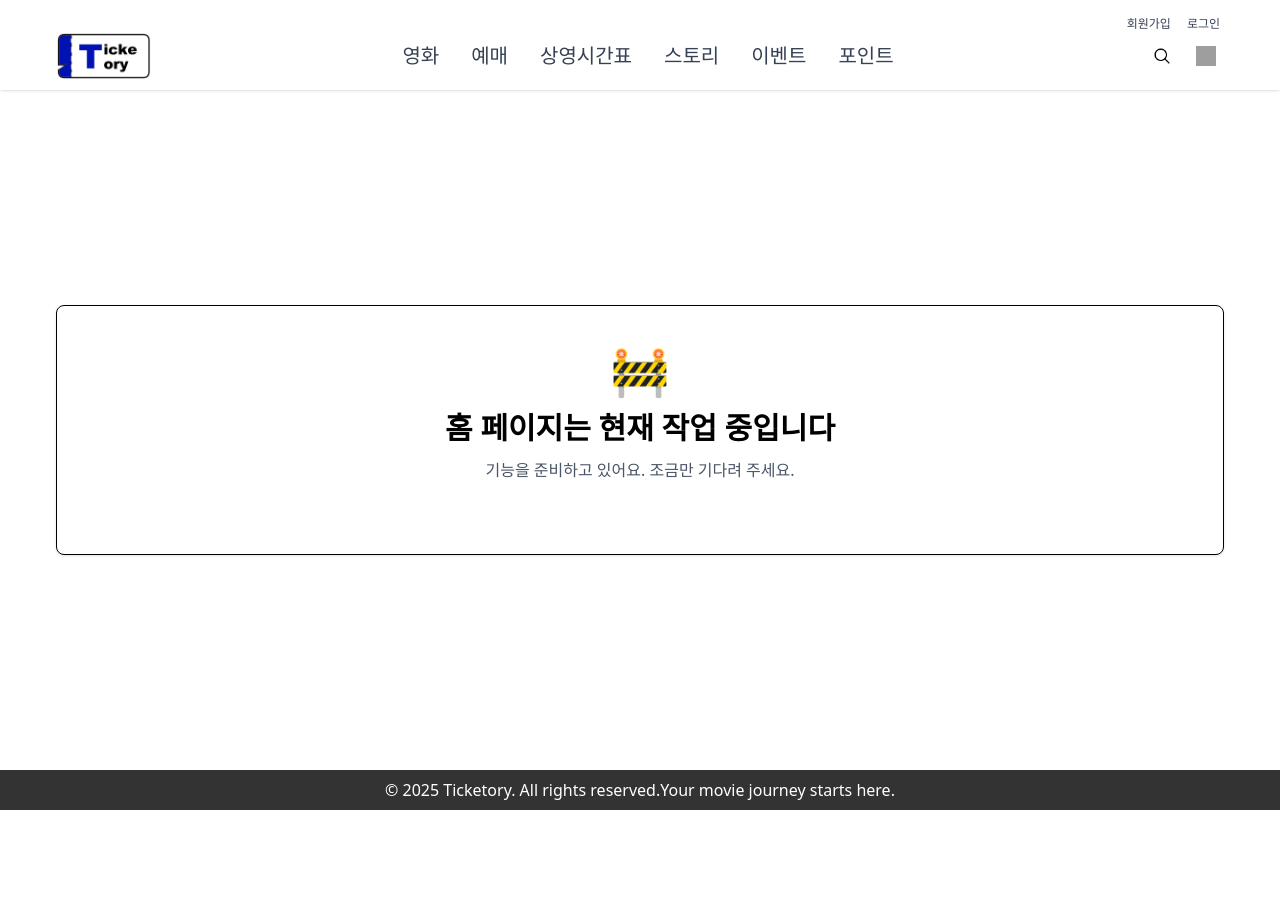
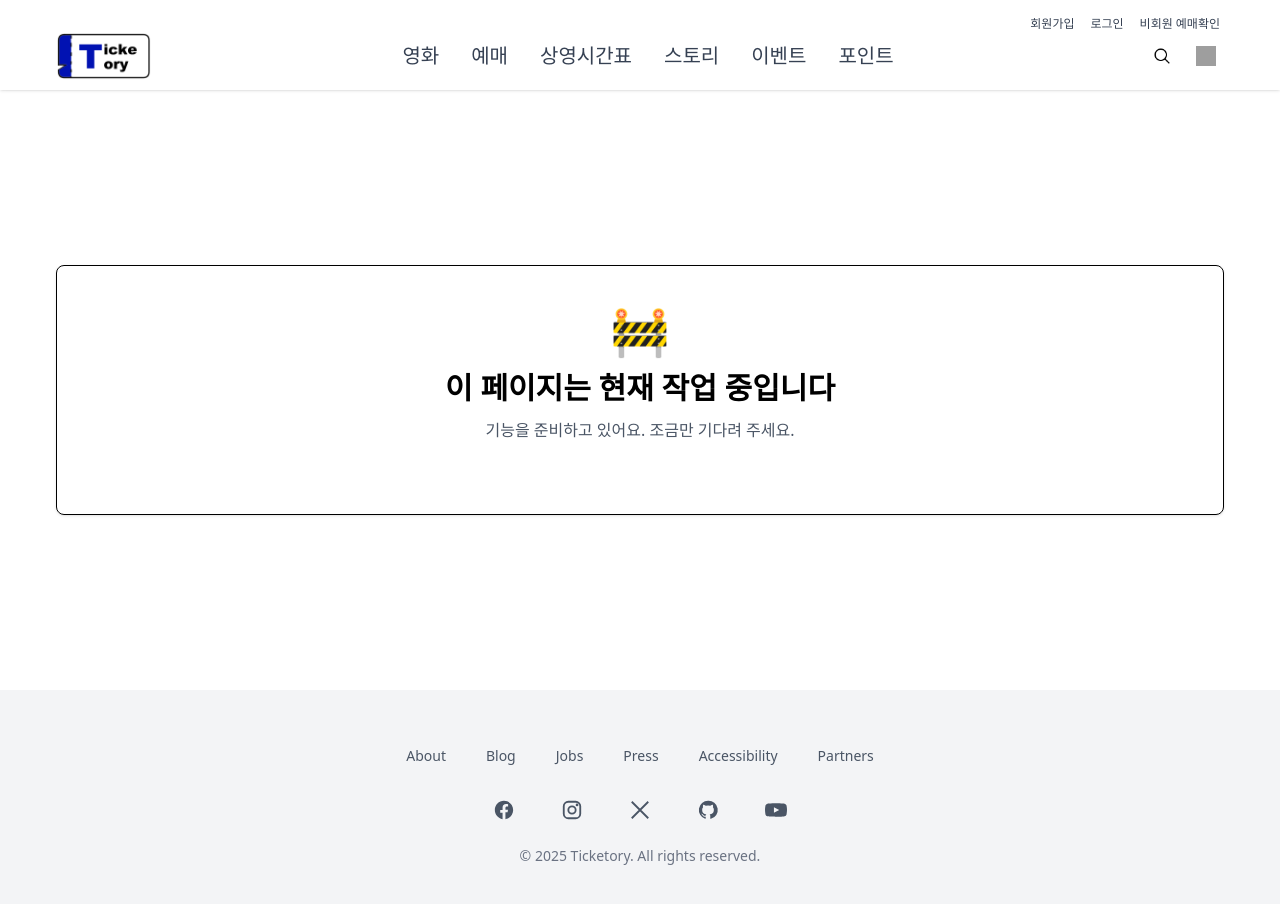
Before and after one commit to sjyun0507/ticketory_frontend, a React (Vite) app: page / in a window 1280 px wide. Shown: the top 904 px of the page. Before the commit the page ends 810 px from the top, so only its background shows below. Built offline with nearby package versions, Linux system fonts and the light colour scheme; no server answers; grey boxes are pictures that could not be loaded.

Commit message:
0815_6_css수정

```diff
--- a/src/components/Footer.css
+++ /dev/null
@@ -1,13 +0,0 @@
-.footer {
-    bottom: 0;
-    left: 0;
-    width: 100%;
-    height: 40px;
-    background-color: #333;
-    color: white;
-    display: flex;
-    align-items: center;
-    justify-content: center;
-    z-index: 1000;
-    margin-top: auto;
-}
--- a/src/components/Footer.jsx
+++ b/src/components/Footer.jsx
@@ -1,14 +1,54 @@
-// Footer.js
 import React from 'react';
-import './Footer.css';
 
 const Footer = () => {
-    return (
-        <footer className="footer">
-            <p>&copy; {new Date().getFullYear()} Ticketory. All rights reserved.</p>
-            <p className="footer-tagline">Your movie journey starts here.</p>
-        </footer>
-    );
+  const year = new Date().getFullYear();
+  return (
+    <footer className="py-14 px-4 text-center bg-gray-100">
+      {/* Top links */}
+      <nav className="flex justify-center gap-10 flex-wrap mb-6" aria-label="Footer">
+        <a href="#" className="text-gray-600 text-sm font-medium hover:text-gray-900 transition-colors">About</a>
+        <a href="#" className="text-gray-600 text-sm font-medium hover:text-gray-900 transition-colors">Blog</a>
+        <a href="#" className="text-gray-600 text-sm font-medium hover:text-gray-900 transition-colors">Jobs</a>
+        <a href="#" className="text-gray-600 text-sm font-medium hover:text-gray-900 transition-colors">Press</a>
+        <a href="#" className="text-gray-600 text-sm font-medium hover:text-gray-900 transition-colors">Accessibility</a>
+        <a href="#" className="text-gray-600 text-sm font-medium hover:text-gray-900 transition-colors">Partners</a>
+      </nav>
+
+      {/* Social icons */}
+      <div className="flex justify-center gap-7 my-4" aria-label="Social links">
+        <a href="#" aria-label="Facebook" className="inline-flex w-10 h-10 items-center justify-center rounded-full text-gray-600 hover:text-gray-900 hover:bg-gray-100 transition transform hover:-translate-y-0.5">
+          <svg viewBox="0 0 24 24" fill="none" xmlns="http://www.w3.org/2000/svg" className="w-[22px] h-[22px]" aria-hidden="true">
+            <path d="M22 12.06C22 6.49 17.52 2 11.95 2S2 6.49 2 12.06c0 5.01 3.66 9.16 8.44 9.94v-7.03H7.9v-2.91h2.54V9.41c0-2.51 1.5-3.9 3.79-3.9 1.1 0 2.25.2 2.25.2v2.47h-1.27c-1.25 0-1.64.78-1.64 1.58v1.9h2.79l-.45 2.91h-2.34V22c4.78-.78 8.44-4.93 8.44-9.94Z" fill="currentColor"/>
+          </svg>
+        </a>
+        <a href="#" aria-label="Instagram" className="inline-flex w-10 h-10 items-center justify-center rounded-full text-gray-600 hover:text-gray-900 hover:bg-gray-100 transition transform hover:-translate-y-0.5">
+          <svg viewBox="0 0 24 24" xmlns="http://www.w3.org/2000/svg" fill="none" className="w-[22px] h-[22px]" aria-hidden="true">
+            <rect x="3" y="3" width="18" height="18" rx="5" stroke="currentColor" strokeWidth="2"/>
+            <circle cx="12" cy="12" r="4" stroke="currentColor" strokeWidth="2"/>
+            <circle cx="17.5" cy="6.5" r="1.5" fill="currentColor"/>
+          </svg>
+        </a>
+        <a href="#" aria-label="X" className="inline-flex w-10 h-10 items-center justify-center rounded-full text-gray-600 hover:text-gray-900 hover:bg-gray-100 transition transform hover:-translate-y-0.5">
+          <svg viewBox="0 0 24 24" xmlns="http://www.w3.org/2000/svg" fill="none" className="w-[22px] h-[22px]" aria-hidden="true">
+            <path d="M3 3l18 18M21 3L3 21" stroke="currentColor" strokeWidth="2"/>
+          </svg>
+        </a>
+        <a href="#" aria-label="GitHub" className="inline-flex w-10 h-10 items-center justify-center rounded-full text-gray-600 hover:text-gray-900 hover:bg-gray-100 transition transform hover:-translate-y-0.5">
+          <svg viewBox="0 0 24 24" xmlns="http://www.w3.org/2000/svg" fill="currentColor" className="w-[22px] h-[22px]" aria-hidden="true">
+            <path d="M12 2a10 10 0 00-3.16 19.48c.5.09.68-.22.68-.49 0-.24-.01-.87-.01-1.71-2.78.61-3.37-1.19-3.37-1.19-.45-1.15-1.11-1.46-1.11-1.46-.9-.61.07-.6.07-.6 1 .07 1.53 1.04 1.53 1.04.89 1.53 2.34 1.09 2.91.83.09-.65.35-1.09.64-1.34-2.22-.26-4.55-1.11-4.55-4.93 0-1.09.39-1.98 1.03-2.68-.1-.25-.45-1.28.1-2.67 0 0 .84-.27 2.75 1.02a9.6 9.6 0 015 0c1.91-1.29 2.75-1.02 2.75-1.02.55 1.39.2 2.42.1 2.67.64.7 1.03 1.59 1.03 2.68 0 3.83-2.33 4.67-4.56 4.92.36.31.68.92.68 1.86 0 1.34-.01 2.42-.01 2.75 0 .27.18.59.69.49A10 10 0 0012 2z"/>
+          </svg>
+        </a>
+        <a href="#" aria-label="YouTube" className="inline-flex w-10 h-10 items-center justify-center rounded-full text-gray-600 hover:text-gray-900 hover:bg-gray-100 transition transform hover:-translate-y-0.5">
+          <svg viewBox="0 0 24 24" xmlns="http://www.w3.org/2000/svg" fill="currentColor" className="w-[22px] h-[22px]" aria-hidden="true">
+            <path d="M23.5 7.2a3 3 0 00-2.12-2.12C19.6 4.5 12 4.5 12 4.5s-7.6 0-9.38.58A3 3 0 00.5 7.2 31.3 31.3 0 000 12a31.3 31.3 0 00.5 4.8 3 3 0 002.12 2.12C4.4 19.5 12 19.5 12 19.5s7.6 0 9.38-.58a3 3 0 002.12-2.12A31.3 31.3 0 0024 12a31.3 31.3 0 00-.5-4.8zM9.75 15.02V8.98L15.5 12l-5.75 3.02z"/>
+          </svg>
+        </a>
+      </div>
+
+      {/* Copyright */}
+      <p className="text-gray-500 text-sm mt-2">© {year} Ticketory. All rights reserved.</p>
+    </footer>
+  );
 };
 
 export default Footer;
--- a/src/components/Header.jsx
+++ b/src/components/Header.jsx
@@ -112,6 +112,12 @@ const Header = () => {
                             >
                                 로그인
                             </button>
+                            <button
+                                onClick={() => navigate('/guest-login')}
+                                className="text-xs text-gray-700 font-medium px-1 rounded hover:bg-gray-100"
+                            >
+                                비회원 예매확인
+                            </button>
                         </>
                     )}
                     {isAdmin && (
--- a/src/pages/member/Login.jsx
+++ b/src/pages/member/Login.jsx
@@ -2,7 +2,7 @@ import React, { useState } from "react";
 import { useNavigate } from "react-router-dom";
 import { memberLogin, startKakaoLogin } from "../../api/memberApi.js";
 import "./Login.css";
-import kakaoLogin from "../../assets/styles/kakao_login_medium_narrow.png";
+import kakaoLogin from "../../assets/styles/kakao_login_large_wide.png";
 import { useAuthStore } from '../../store/useAuthStore.js';
 
 
@@ -50,11 +50,11 @@ const Login = () => {
 
     return (
         <div className="login-container">
-            <div className="login-box">
+            <div className="login-box" style={{ maxWidth: '340px', margin: '0 auto' }}>
                 <h2 className="login-title">로그인</h2>
                 {errorMsg && <p className="error-message" role="alert">{errorMsg}</p>}
                 <form onSubmit={handleLogin}>
-                    <div className="form-group">
+                    <div className="form-group full-width">
 
                         <input
                             id="loginId"
@@ -64,10 +64,11 @@ const Login = () => {
                             placeholder="로그인 아이디"
                             onChange={(e) => { setErrorMsg(""); setLoginId(e.target.value); }}
                             className="form-input"
+                            style={{ width: "100%" }}
                             required
                         />
                     </div>
-                    <div className="form-group">
+                    <div className="form-group full-width">
 
                         <input
                             id="password"
@@ -76,11 +77,12 @@ const Login = () => {
                             onChange={(e) => { setErrorMsg(""); setPassword(e.target.value); }}
                             placeholder="비밀번호"
                             className="form-input"
+                            style={{ width: "100%" }}
                             required
                         />
                     </div>
 
-                    <button type="submit" className="login-button" disabled={submitting}>
+                    <button type="submit" className="login-button" disabled={submitting} style={{ width: "100%" }}>
                         {submitting ? "로그인 중..." : "로그인"}
                     </button>
                 </form>
@@ -98,7 +100,7 @@ const Login = () => {
                 {/* 카카오 로그인 버튼 */}
                 <div>
                     <button onClick={handleKakaoLoginClick} className="kakao-login-button" style={{ background: "none", border: "none", padding: 0, cursor: "pointer" }}>
-                        <img src={kakaoLogin} alt="카카오 로그인" style={{ display: "block" }} />
+                        <img src={kakaoLogin} alt="카카오 로그인" style={{ display: "block", width: "100%" }} />
                     </button>
                 </div>
             </div>
--- a/src/pages/member/Signup.css
+++ b/src/pages/member/Signup.css
@@ -10,7 +10,7 @@
 
 /* 회원가입 카드 */
 .signup-card {
-    max-width: 38rem;
+    max-width: 34rem;
     width: 100%;
     background: white;
     border-radius: 0.5rem; /* rounded-lg */
--- a/src/pages/public/Booking.jsx
+++ b/src/pages/public/Booking.jsx
@@ -2,15 +2,12 @@ import React from "react";
 
 const Bookings = () => {
     return (
-        <main className="max-w-[1200px] mx-auto px-4 py-16 min-h-[85vh] flex items-center justify-center">
+        <main className="max-w-[1200px] mx-auto px-4 py-16 min-h-[75vh] flex items-center justify-center">
             <section className="w-full">
                 <div className="border rounded-lg bg-white/80 backdrop-blur p-10 text-center shadow-sm">
                     <div className="text-5xl mb-4">🚧</div>
-                    <h2 className="text-2xl sm:text-3xl font-semibold mb-3">예매 페이지는 현재 작업 중입니다</h2>
+                    <h2 className="text-2xl sm:text-3xl font-semibold mb-3">이 페이지는 현재 작업 중입니다</h2>
                     <p className="text-gray-600 mb-8">기능을 준비하고 있어요. 조금만 기다려 주세요.</p>
-                    <div className="flex items-center justify-center gap-3">
-                        <a href="/public" className="border px-4 py-2 rounded hover:bg-gray-50">홈으로</a>
-                    </div>
                 </div>
             </section>
         </main>
--- a/src/pages/public/Events.jsx
+++ b/src/pages/public/Events.jsx
@@ -2,15 +2,12 @@ import React from "react";
 
 const Events = () => {
     return (
-        <main className="max-w-[1200px] mx-auto px-4 py-16 min-h-[85vh] flex items-center justify-center">
+        <main className="max-w-[1200px] mx-auto px-4 py-16 min-h-[75vh] flex items-center justify-center">
             <section className="w-full">
                 <div className="border rounded-lg bg-white/80 backdrop-blur p-10 text-center shadow-sm">
                     <div className="text-5xl mb-4">🚧</div>
-                    <h2 className="text-2xl sm:text-3xl font-semibold mb-3">이벤트 페이지는 현재 작업 중입니다</h2>
+                    <h2 className="text-2xl sm:text-3xl font-semibold mb-3">이 페이지는 현재 작업 중입니다</h2>
                     <p className="text-gray-600 mb-8">기능을 준비하고 있어요. 조금만 기다려 주세요.</p>
-                    <div className="flex items-center justify-center gap-3">
-                        <a href="/public" className="border px-4 py-2 rounded hover:bg-gray-50">홈으로</a>
-                    </div>
                 </div>
             </section>
         </main>
--- a/src/pages/public/Home.jsx
+++ b/src/pages/public/Home.jsx
@@ -2,13 +2,12 @@ import React from 'react';
 
 const Home = () => {
   return (
-    <main className="max-w-[1200px] mx-auto px-4 py-16 min-h-[85vh] flex items-center justify-center">
+    <main className="max-w-[1200px] mx-auto px-4 py-16 min-h-[75vh] flex items-center justify-center">
       <section className="w-full">
         <div className="border rounded-lg bg-white/80 backdrop-blur p-10 text-center shadow-sm">
           <div className="text-5xl mb-4">🚧</div>
-          <h2 className="text-2xl sm:text-3xl font-semibold mb-3">홈 페이지는 현재 작업 중입니다</h2>
+          <h2 className="text-2xl sm:text-3xl font-semibold mb-3">이 페이지는 현재 작업 중입니다</h2>
           <p className="text-gray-600 mb-8">기능을 준비하고 있어요. 조금만 기다려 주세요.</p>
-
         </div>
       </section>
     </main>
--- a/src/pages/public/Points.jsx
+++ b/src/pages/public/Points.jsx
@@ -2,15 +2,12 @@ import React from "react";
 
 const Points = () => {
     return (
-        <main className="max-w-[1200px] mx-auto px-4 py-16 min-h-[85vh] flex items-center justify-center">
+        <main className="max-w-[1200px] mx-auto px-4 py-16 min-h-[75vh] flex items-center justify-center">
             <section className="w-full">
                 <div className="border rounded-lg bg-white/80 backdrop-blur p-10 text-center shadow-sm">
                     <div className="text-5xl mb-4">🚧</div>
-                    <h2 className="text-2xl sm:text-3xl font-semibold mb-3">포인트 페이지는 현재 작업 중입니다</h2>
+                    <h2 className="text-2xl sm:text-3xl font-semibold mb-3">이 페이지는 현재 작업 중입니다</h2>
                     <p className="text-gray-600 mb-8">기능을 준비하고 있어요. 조금만 기다려 주세요.</p>
-                    <div className="flex items-center justify-center gap-3">
-                        <a href="/public" className="border px-4 py-2 rounded hover:bg-gray-50">홈으로</a>
-                    </div>
                 </div>
             </section>
         </main>
--- a/src/pages/public/Screenings.jsx
+++ b/src/pages/public/Screenings.jsx
@@ -2,15 +2,12 @@ import React from "react";
 
 const Screenings = () => {
     return (
-        <main className="max-w-[1200px] mx-auto px-4 py-16 min-h-[85vh] flex items-center justify-center">
+        <main className="max-w-[1200px] mx-auto px-4 py-16 min-h-[75vh] flex items-center justify-center">
             <section className="w-full">
                 <div className="border rounded-lg bg-white/80 backdrop-blur p-10 text-center shadow-sm">
                     <div className="text-5xl mb-4">🚧</div>
-                    <h2 className="text-2xl sm:text-3xl font-semibold mb-3">상영시간표 페이지는 현재 작업 중입니다</h2>
+                    <h2 className="text-2xl sm:text-3xl font-semibold mb-3">이 페이지는 현재 작업 중입니다</h2>
                     <p className="text-gray-600 mb-8">기능을 준비하고 있어요. 조금만 기다려 주세요.</p>
-                    <div className="flex items-center justify-center gap-3">
-                        <a href="/public" className="border px-4 py-2 rounded hover:bg-gray-50">홈으로</a>
-                    </div>
                 </div>
             </section>
         </main>
--- a/src/pages/public/Story.jsx
+++ b/src/pages/public/Story.jsx
@@ -2,15 +2,12 @@ import React from "react";
 
 const Story = () => {
     return (
-        <main className="max-w-[1200px] mx-auto px-4 py-16 min-h-[85vh] flex items-center justify-center">
+        <main className="max-w-[1200px] mx-auto px-4 py-16 min-h-[75vh] flex items-center justify-center">
             <section className="w-full">
                 <div className="border rounded-lg bg-white/80 backdrop-blur p-10 text-center shadow-sm">
                     <div className="text-5xl mb-4">🚧</div>
-                    <h2 className="text-2xl sm:text-3xl font-semibold mb-3">스토리 페이지는 현재 작업 중입니다</h2>
+                    <h2 className="text-2xl sm:text-3xl font-semibold mb-3">이 페이지는 현재 작업 중입니다</h2>
                     <p className="text-gray-600 mb-8">기능을 준비하고 있어요. 조금만 기다려 주세요.</p>
-                    <div className="flex items-center justify-center gap-3">
-                        <a href="/public" className="border px-4 py-2 rounded hover:bg-gray-50">홈으로</a>
-                    </div>
                 </div>
             </section>
         </main>
```
Also changed, not shown: src/assets/styles/kakao_login_large_wide.png (added).
